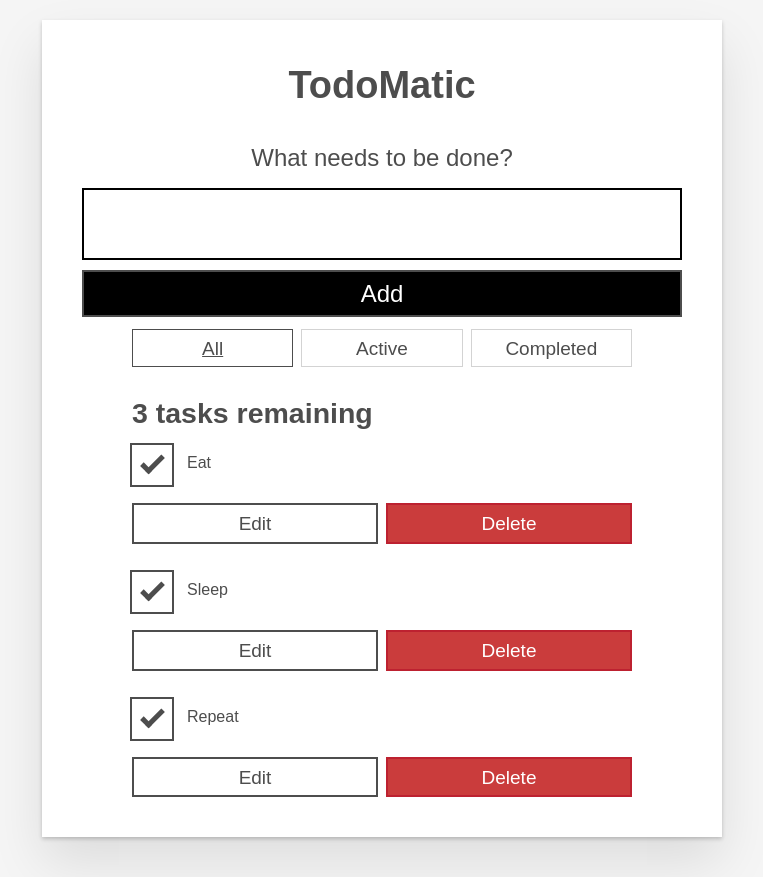
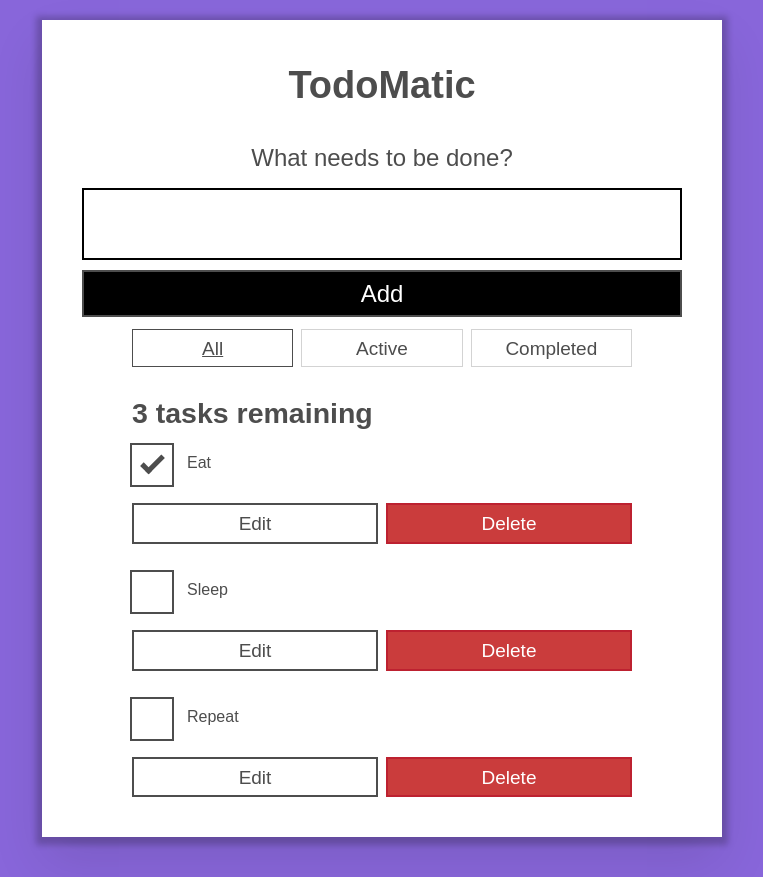
Before and after one commit to CesarLiChen/todo-list-react, a React (Create React App) app: page / in a window 1280 px wide. Shown: the whole page, without its empty margins (258-1021 px from the left). Built offline with nearby package versions, Linux system fonts and the light colour scheme.

Commit message:
Reduces repetitive code, puts tasks as data, and iteration rendering

```diff
--- a/src/App.js
+++ b/src/App.js
@@ -1,6 +1,17 @@
 import Todo from "./components/Todo"
 
 function App(props) {
+  console.log(props.tasks);
+
+  const taskList = props.tasks.map((task) => (
+    <Todo
+      id={task.id}
+      name={task.name}
+      completed={task.completed}
+      key={task.id} // 'key' special prop managed by React
+    />
+  ));
+
   return (
     <div className="todoapp stack-large">
       <h1>TodoMatic</h1>
@@ -43,9 +54,7 @@ function App(props) {
         role="list"
         className="todo-list stack-large stack-exception"
         aria-labelledby="list-heading">
-        <Todo name="Eat"/>
-        <Todo name="Sleep"/>
-        <Todo name="Repeat"/>
+          {taskList}
       </ul>
     </div>
   );
--- a/src/components/Todo.js
+++ b/src/components/Todo.js
@@ -4,8 +4,8 @@ function Todo(props) {
   return (
     <li className="todo stack-small">
       <div className="c-cb">
-        <input id="todo-0" type="checkbox" defaultChecked={true} />
-        <label className="todo-label" htmlFor="todo-0">
+        <input id={props.id} type="checkbox" defaultChecked={props.completed} />
+        <label className="todo-label" htmlFor={props.id}>
           {props.name}
         </label>
       </div>
--- a/src/index.css
+++ b/src/index.css
@@ -68,7 +68,7 @@ body {
   max-width: 68rem;
   margin: 0 auto;
   font: 1.6rem/1.25 Arial, sans-serif;
-  background-color: #f5f5f5;
+  background-color: #8866da;
   color: #4d4d4d;
 }
 
@@ -180,7 +180,7 @@ body {
   margin: 2rem 0 4rem 0;
   padding: 1rem;
   position: relative;
-  box-shadow: 0 2px 4px 0 rgba(0, 0, 0, 0.2), 0 2.5rem 5rem 0 rgba(0, 0, 0, 0.1);
+  box-shadow: 0 2px 6px 6px rgba(0, 0, 0, 0.2), 0 2.5rem 5rem 0 rgba(0, 0, 0, 0.1);
 }
 
 @media screen and (min-width: 550px) {
--- a/src/index.js
+++ b/src/index.js
@@ -3,9 +3,15 @@ import ReactDOM from 'react-dom/client';
 import './index.css';
 import App from './App';
 
+const DATA = [
+  { id: "todo-0", name: "Eat", completed: true },
+  { id: "todo-1", name: "Sleep", completed: false },
+  { id: "todo-2", name: "Repeat", completed: false }
+];
+
 const root = ReactDOM.createRoot(document.getElementById('root'));
 root.render(
   <React.StrictMode>
-    <App subject="Clarice" /> {/* Remember the closing slash */}
+    <App tasks={DATA} /> {/* Remember the closing slash */}
   </React.StrictMode>
 );
```
